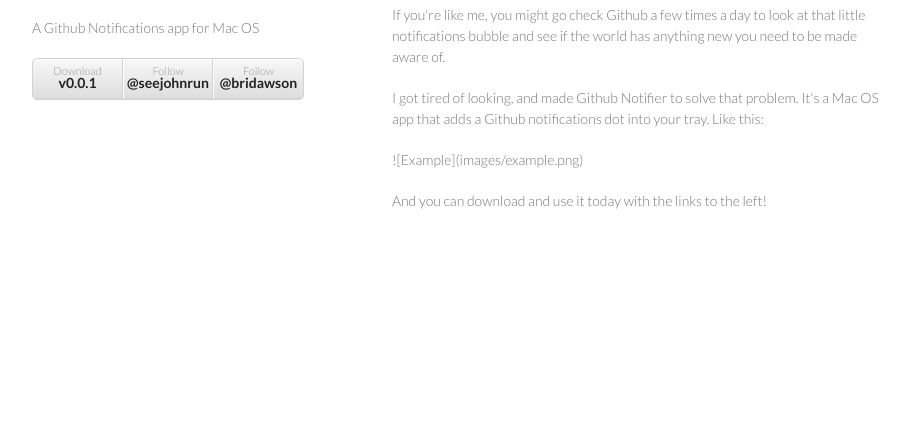
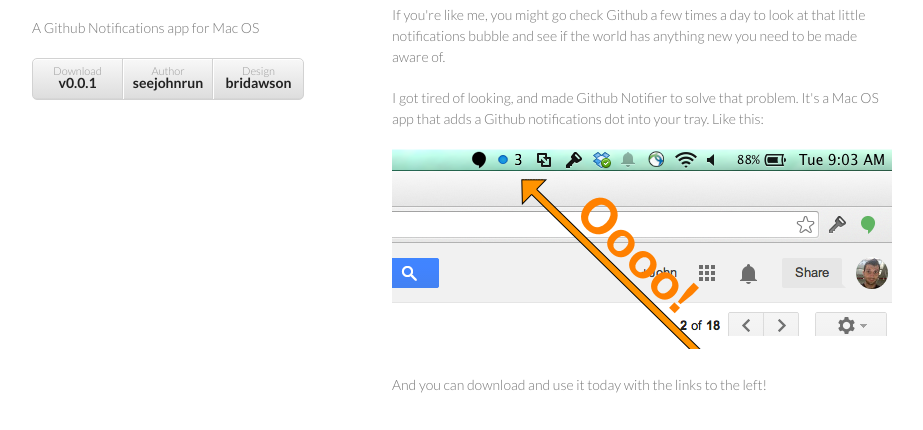
Before and after one commit to seejohnrun/github-notifier, a plain HTML site: page index.html in a window 1280 px wide. Shown: the part 92-522 px from the top of the page, without its empty margins (178-1101 px from the left). Drawn offline with Linux system fonts and the light colour scheme.

Commit message:
fix image

```diff
--- a/index.html
+++ b/index.html
@@ -20,8 +20,8 @@
 
         <ul>
           <li><a href="https://github.com/seejohnrun/github-notifier/raw/gh-pages/releases/github-notifier-0.0.1.zip">Download <strong>v0.0.1</strong></a></li>
-          <li><a href="https://twitter.com/seejohnrun">Follow <strong>@seejohnrun</strong></a></li>
-          <li><a href="https://twitter.com/bridawson">Follow <strong>@bridawson</strong></a></li>
+          <li><a href="https://twitter.com/seejohnrun">Author <strong>seejohnrun</strong></a></li>
+          <li><a href="https://twitter.com/bridawson">Design <strong>bridawson</strong></a></li>
         </ul>
       </header>
       <section>
@@ -35,9 +35,7 @@ to be made aware of.</p>
 <p>I got tired of looking, and made Github Notifier to solve that problem.  It's
 a Mac OS app that adds a Github notifications dot into your tray.  Like this:</p>
 
-<p>
-![Example](images/example.png)
-</p>
+<p><img src="images/example.png" alt="example"/></p>
 
 <p>And you can download and use it today with the links to the left!</p>
 
```
